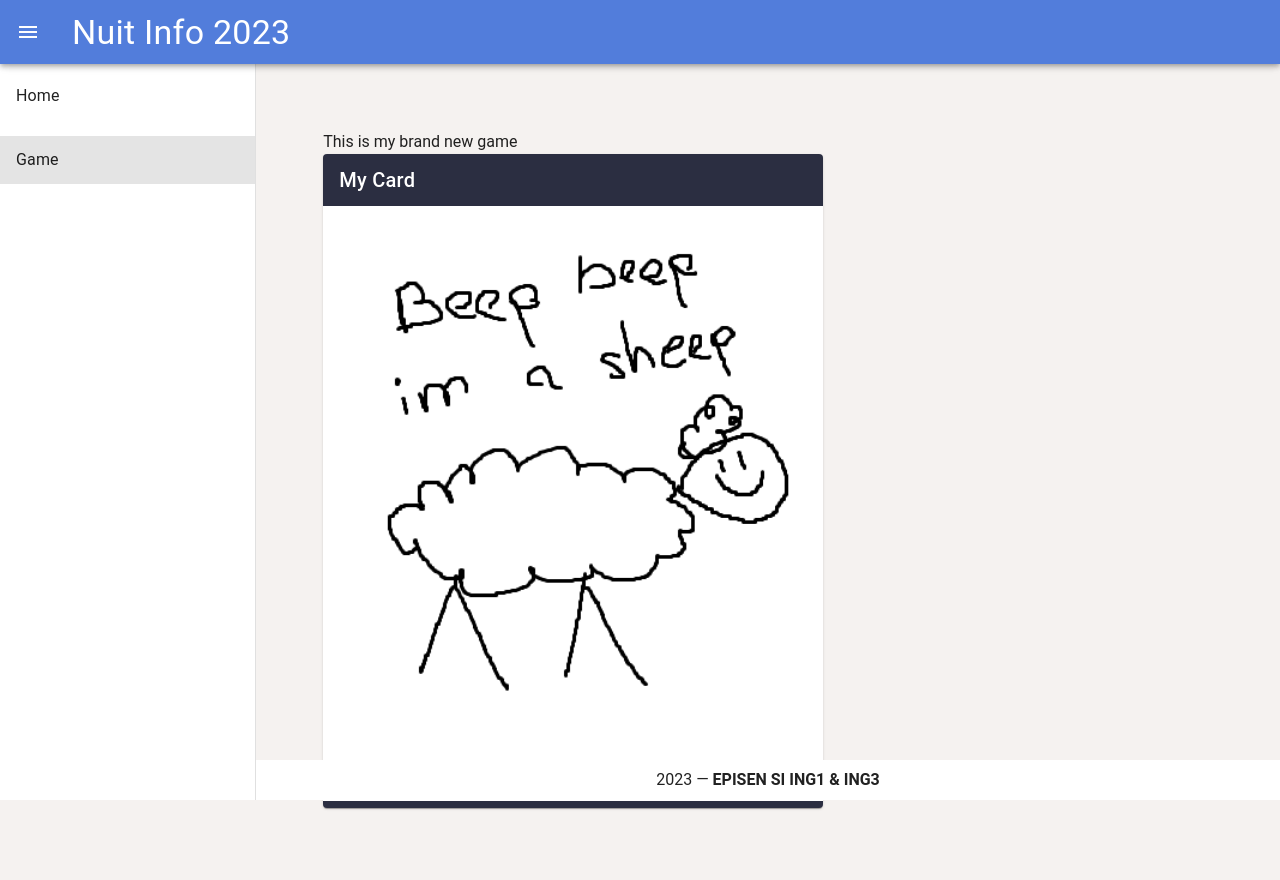
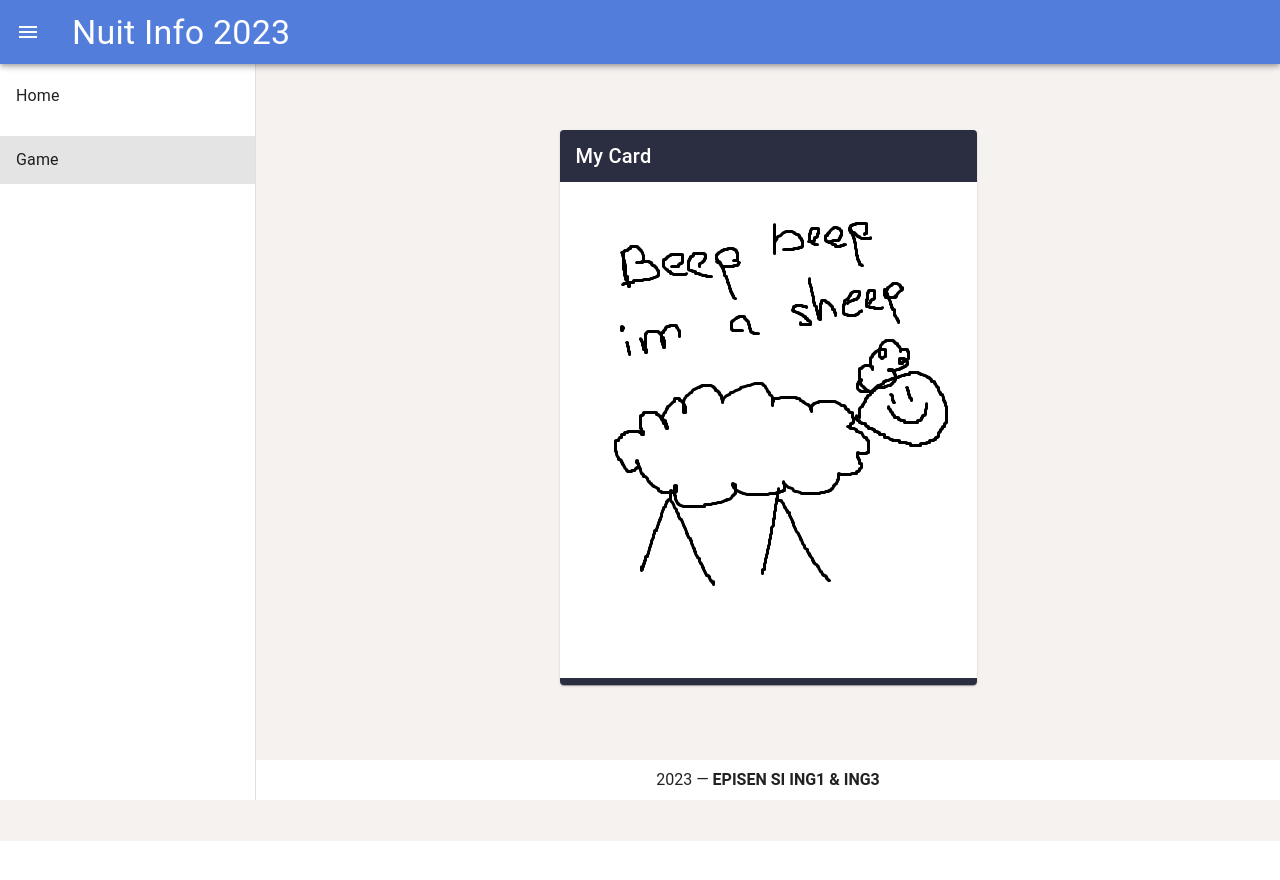
Before and after one commit to ThibaultNG/nuit-info-2023, a Vue app: page /game in a window 1280 px wide. Shown: the top 880 px of the page. After the commit the page ends 841 px from the top, so only its background shows below. Built offline with nearby package versions, Linux system fonts and the light colour scheme.

Commit message:
DEV: Centered game

```diff
--- a/src/modules/game/GamePage.vue
+++ b/src/modules/game/GamePage.vue
@@ -1,6 +1,5 @@
 <template>
-	<v-container>
-		This is my brand new game
+	<v-container style="display: flex; justify-content: center; align-items: start;">
 		<MainCard />
 	</v-container>
 </template>
```
